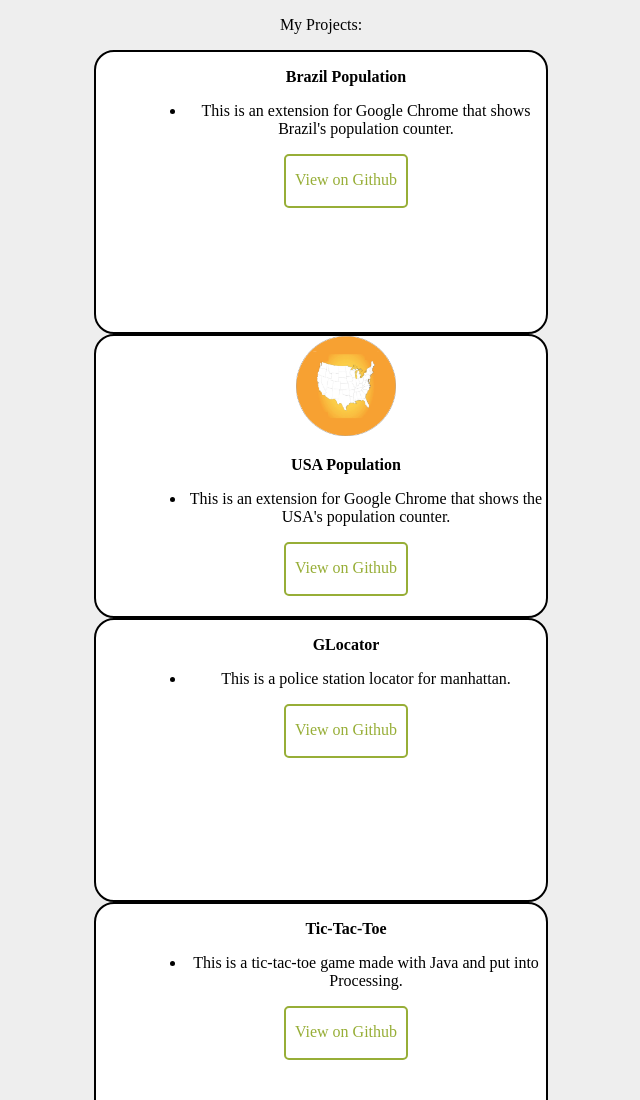
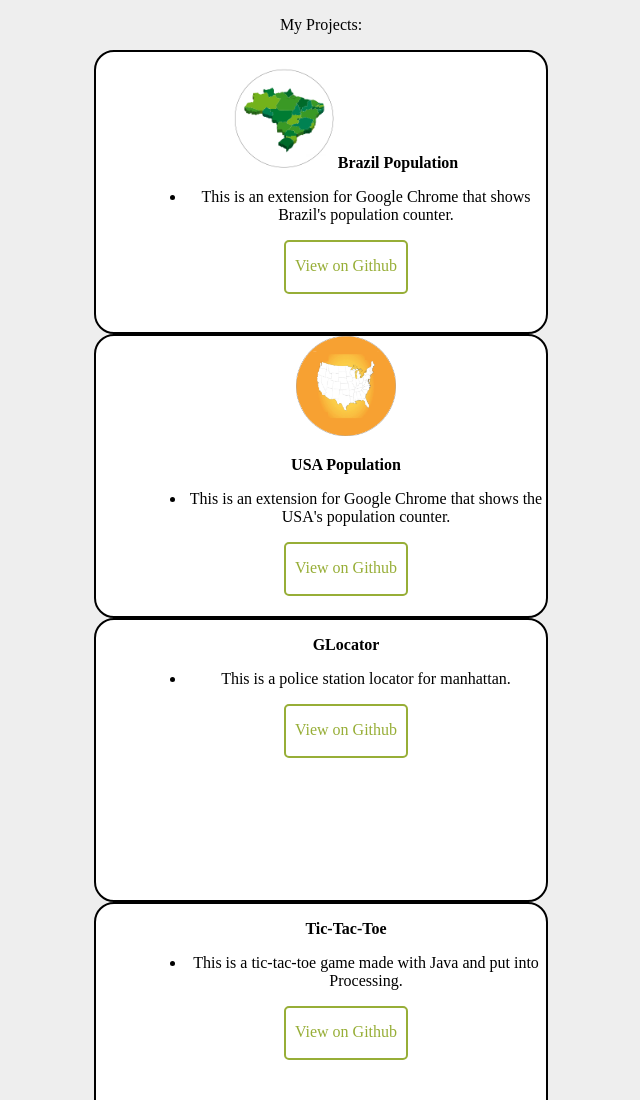
Before and after one commit to gw90/gw90.github.io, a plain HTML site: page index.html in a window 1280 px wide. Shown: the top 1100 px of the page, without its empty margins (319-959 px from the left). Drawn offline with Linux system fonts and the light colour scheme.

Commit message:
brazil logo

```diff
--- a/index.html
+++ b/index.html
@@ -75,6 +75,7 @@
 <div id="all">
 <!-- ******************************************************************************************-->
 <p>
+<img src="images/Brazil-logo.png" height="100px" width="100px"/>
 <b style="text-size:2em;">Brazil Population</b></p>
 
 <ul>
```
